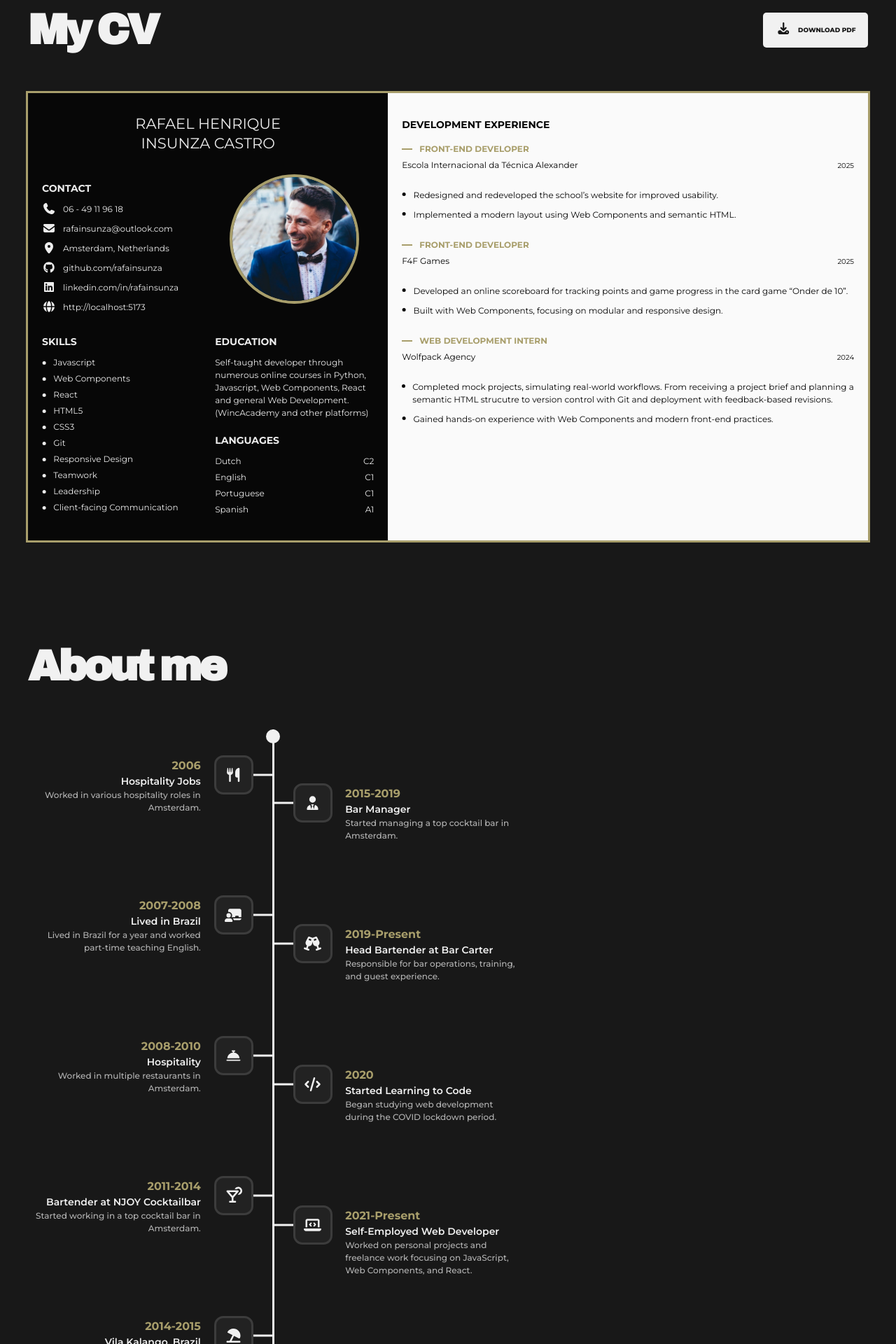
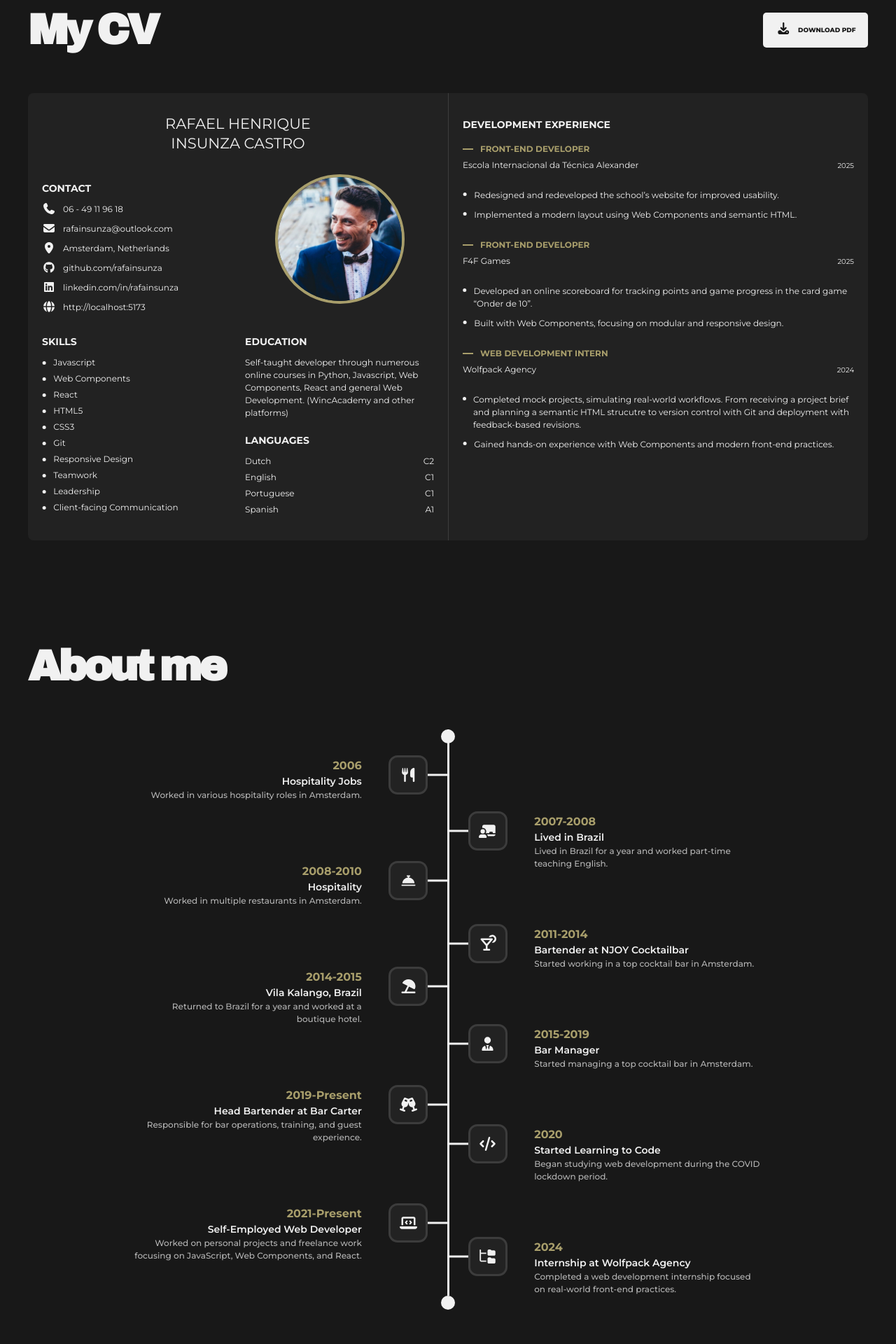
Before and after one commit to rafainsunza/portfolio, a React (Vite) app: page / in a window 1280 px wide. Shown: the part 1560-3480 px from the top of the page at 70% size. Built offline with nearby package versions, Linux system fonts and the light colour scheme.

Commit message:
Timeline styling

```diff
--- a/src/components/about/about.jsx
+++ b/src/components/about/about.jsx
@@ -13,13 +13,16 @@ import {
   faUserTie,
   faUtensils,
 } from "@fortawesome/free-solid-svg-icons";
+import { useEffect, useState } from "react";
 
 const About = () => {
   const { translation } = useTranslations();
   const timeline = translation("about.timeline");
   const half = Math.ceil(timeline.length / 2);
-  const itemsA = timeline.slice(0, half);
-  const itemsB = timeline.slice(half);
+  const [items, setItems] = useState({
+    itemsA: [],
+    itemsB: [],
+  });
 
   const icons = {
     utensils: faUtensils,
@@ -34,6 +37,33 @@ const About = () => {
     cheers: faChampagneGlasses,
   };
 
+  useEffect(() => {
+    const sortItems = (windowWidth) => {
+      let itemsA;
+      let itemsB;
+
+      if (windowWidth < 600) {
+        itemsA = timeline.slice(0, half);
+        itemsB = timeline.slice(half);
+      } else {
+        itemsA = timeline.filter((_, i) => i % 2 === 0);
+        itemsB = timeline.filter((_, i) => i % 2 === 1);
+      }
+
+      setItems({
+        itemsA: itemsA,
+        itemsB: itemsB,
+      });
+    };
+
+    sortItems(window.innerWidth);
+
+    const handleResize = () => sortItems(window.innerWidth);
+
+    window.addEventListener("resize", handleResize);
+    return () => window.removeEventListener("resize", handleResize);
+  }, []);
+
   return (
     <div className="about">
       <div className="about__timeline">
@@ -43,7 +73,7 @@ const About = () => {
         </div>
 
         <div className="about__timeline__items part1">
-          {itemsA.map((item, index) => (
+          {items.itemsA.map((item, index) => (
             <div className="about__timeline__item" key={index}>
               <div className="about__timeline__item__text">
                 <h4 className="about__timeline__item__title">{item.year}</h4>
@@ -60,7 +90,7 @@ const About = () => {
         </div>
 
         <div className="about__timeline__items part2">
-          {itemsB.map((item, index) => (
+          {items.itemsB.map((item, index) => (
             <div className="about__timeline__item" key={index}>
               <div className="about__timeline__item__text">
                 <h4 className="about__timeline__item__title">{item.year}</h4>
--- a/src/components/about/about.scss
+++ b/src/components/about/about.scss
@@ -7,9 +7,10 @@
     grid-template-rows: repeat(2, 1fr);
     column-gap: $space-md;
     max-width: 380px;
+    margin: 0 auto;
 
     @media (min-width: $breakpoint-sm) {
-      max-width: 700px;
+      max-width: 900px;
       grid-template-columns: 1fr 3px 1fr;
       grid-template-rows: none;
     }
@@ -41,17 +42,20 @@
       display: grid;
       row-gap: $space-lg;
 
+      @media (min-width: $breakpoint-sm) {
+        row-gap: $space-xxl;
+      }
+
       &.part1 {
         padding: $space-lg 0;
       }
 
       &.part2 {
-        padding-bottom: $space-lg;
+        @media (min-width: $breakpoint-sm) {
+          padding-top: 120px;
 
-        @media (min-width: $breakpoint-sm) {
           & .about__timeline__item {
             grid-template-columns: 1fr 4fr;
-            padding-top: $space-xxl;
 
             &__text {
               grid-column-start: 2;
--- a/src/components/cv/cv.scss
+++ b/src/components/cv/cv.scss
@@ -10,21 +10,24 @@
 
   &__wrapper {
     font-size: $font-size-sm;
-    outline: 3px solid var(--accent);
-    background-color: #fafafa;
-    color: #070707;
+    // outline: 3px solid var(--accent);
+    // background-color: #fafafa;
+    // color: #070707;
+    background-color: var(--container-background);
+    border-radius: 8px;
     max-width: 700px;
     margin: 0 auto;
 
     @media (min-width: $breakpoint-lg) {
       display: grid;
-      grid-template-columns: 485px 1fr;
+      // grid-template-columns: 485px 1fr;
+      grid-template-columns: repeat(2, 1fr);
       max-width: none;
       margin: 0;
     }
 
     @media (min-width: 1200px) {
-      grid-template-columns: 0.75fr 1fr;
+      // grid-template-columns: 0.75fr 1fr;
     }
   }
 
@@ -43,8 +46,8 @@
       grid-template-columns: 1fr 1fr;
       grid-template-rows: max-content 1fr 0.5fr 0.5fr;
       row-gap: $space-xs;
-      background-color: #070707;
-      color: #ececec;
+      // background-color: #070707;
+      // color: #ececec;
       border-bottom: 0;
     }
 
@@ -153,7 +156,8 @@
     padding: $space-md $space-sm;
 
     @media (min-width: $breakpoint-lg) {
-      background-color: #fafafa;
+      // background-color: #fafafa;
+      border-left: 1px solid var(--border);
     }
 
     &__title {
--- a/src/index.scss
+++ b/src/index.scss
@@ -28,8 +28,11 @@ $primary-font: "Montserrat", sans-serif;
 $secondary-font: "Archivo Black", sans-serif;
 
 :root {
-  --background: #f4f3ef;
-  --container-background: #e6e4df;
+  --background: #e6e4df;
+  --container-background: #f4f3ef;
+
+  // --background: #f4f3ef;
+  // --container-background: #e6e4df;
   --input-background: #e9e7e2;
   --primary-text: #1a1a18;
   --secondary-text: #6f6f6d;
```
